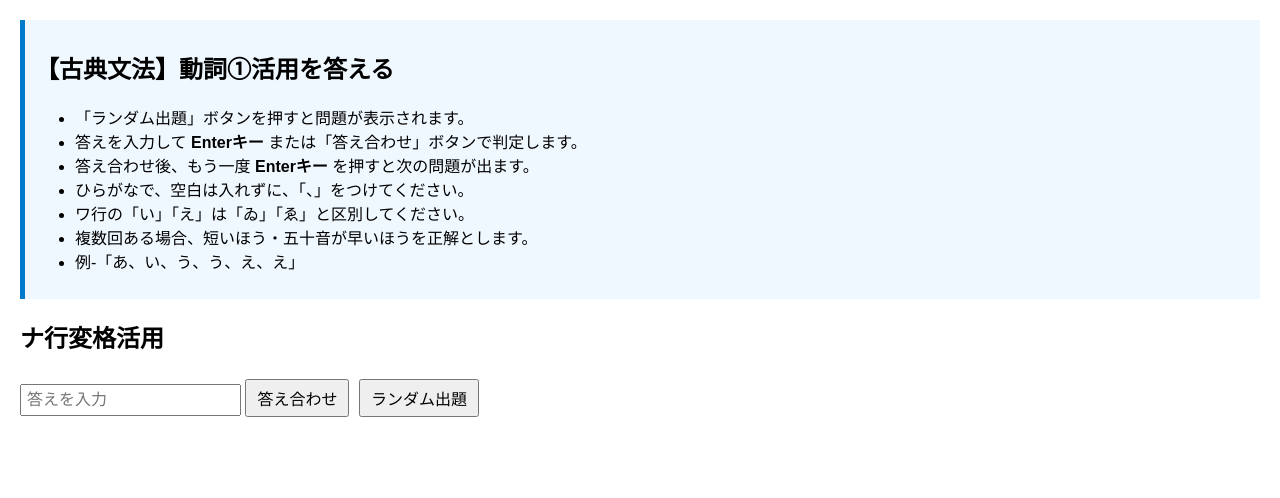
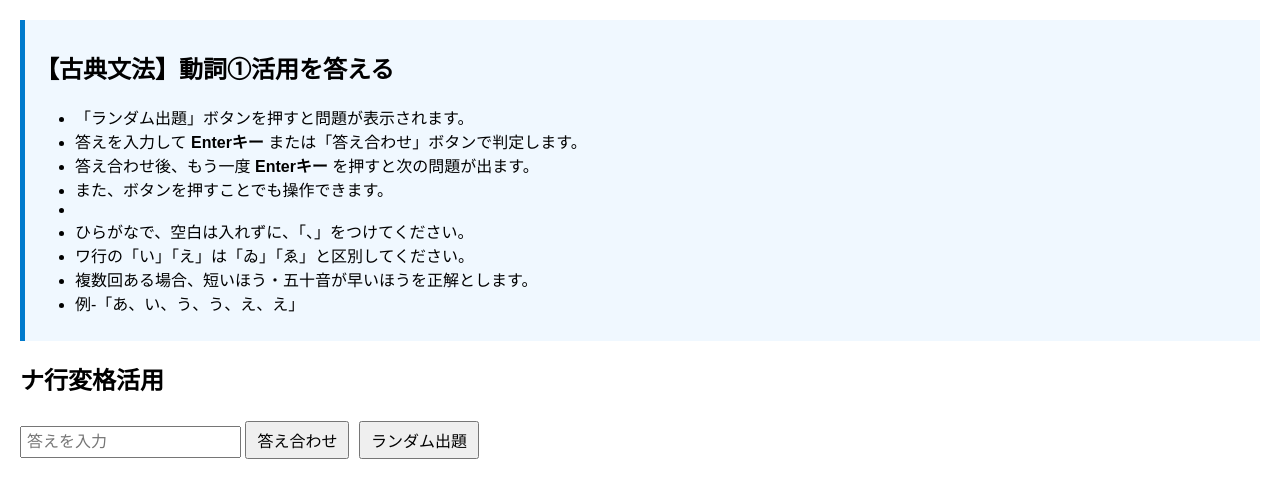
Before and after one commit to tans-rabbit/koten, a plain HTML site: page katuyou.html in a window 1280 px wide. Drawn offline with Linux system fonts and the light colour scheme.

Commit message:
Update katuyou.html

```diff
--- a/katuyou.html
+++ b/katuyou.html
@@ -38,6 +38,7 @@
     <li>「ランダム出題」ボタンを押すと問題が表示されます。</li>
     <li>答えを入力して <strong>Enterキー</strong> または「答え合わせ」ボタンで判定します。</li>
     <li>答え合わせ後、もう一度 <strong>Enterキー</strong> を押すと次の問題が出ます。</li>
+    <li>また、ボタンを押すことでも操作できます。<li>
     <li>ひらがなで、空白は入れずに、「、」をつけてください。</li>
     <li>ワ行の「い」「え」は「ゐ」「ゑ」と区別してください。</li>
     <li>複数回ある場合、短いほう・五十音が早いほうを正解とします。</li>
```
